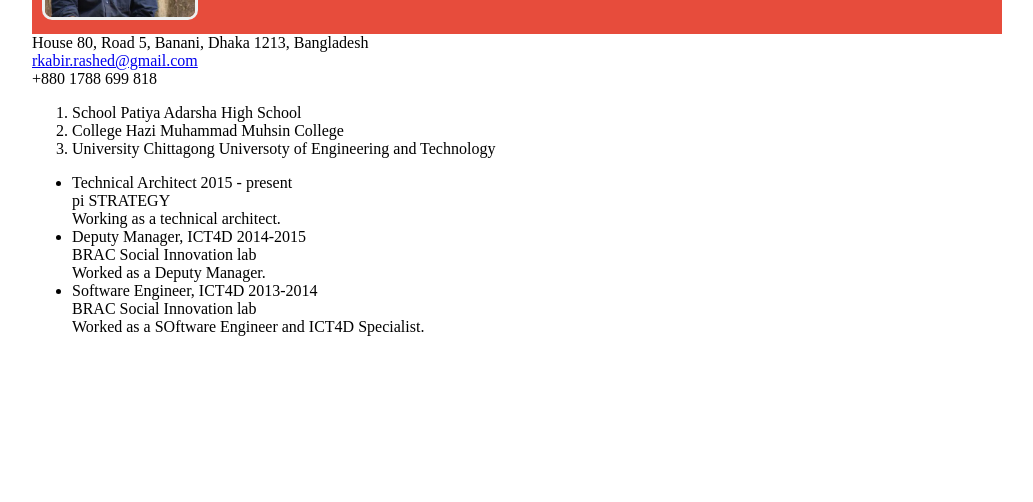
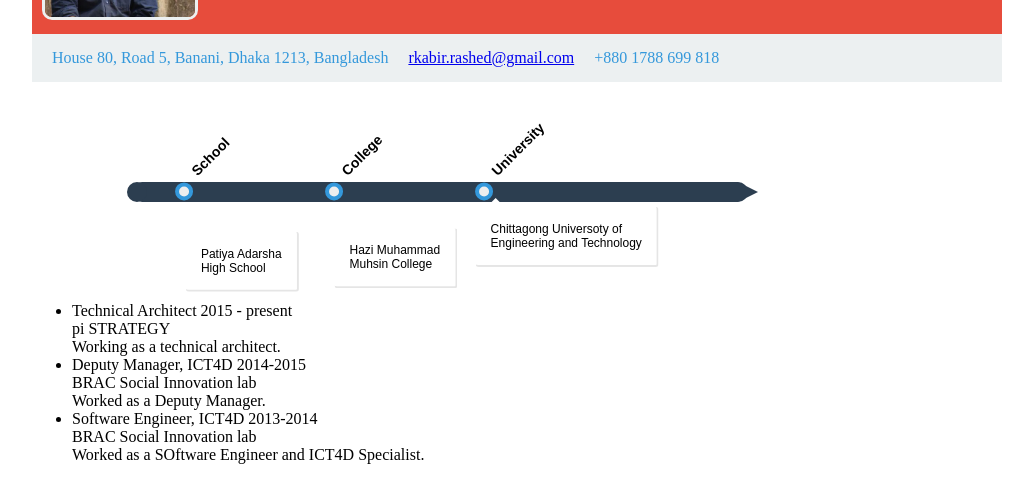
Before and after one commit to ekush/korobi, a plain HTML site: page index.html in a window 1280 px wide. Shown: the part 154-656 px from the top of the page, without its empty margins (128-1161 px from the left). Drawn offline with Linux system fonts and the light colour scheme.

Commit message:
started working on the timeline

```diff
--- a/css/main.css
+++ b/css/main.css
@@ -67,3 +67,117 @@ p.location {
 	padding-left: 5px;
 	margin-top: 0px;
 }
+
+.contacts-section {
+	width: 100%;
+	height: auto;
+	background-color: #ECF0F1;
+	padding: 10px 0px 10px 10px;
+	position: relative;
+	min-height: 10px;
+	overflow: hidden;
+	color: #3498DB;
+}
+
+.address, .email, .mobile {
+	float: left;
+	padding: 5px 10px 5px 10px;
+}
+
+ol.education-timeline {
+	position: relative;
+	display: block;
+	margin: 100px;
+	height: 20px;
+	background: #2C3E50;
+	border-radius: 10px;
+	width: 60%;
+}
+
+ol.education-timeline::before,
+ol.education-timeline::after {
+	content: "";
+	position: absolute;
+	display: block;
+	width: 0;
+	height: 0;
+  border-radius: 10px;
+	border: 10px solid #2C3E50;
+}
+ol.education-timeline::before {
+	left: -5px;
+}
+ol.education-timeline::after {
+	right: -10px;
+	border: 10px solid transparent;
+	border-right: 0;
+	border-left: 20px solid #2C3E50;
+  border-radius: 2px;
+}
+
+ol.education-timeline li {
+	position: relative;
+	top: -70px;
+	display: inline-block;
+	float: left;
+	width: 150px;
+	transform: rotate(-45deg);
+	font: bold 14px arial;
+}
+ol.education-timeline li::before {
+	content: "";
+	position: absolute;
+	top: 5px;
+	left: -29px;
+	display: block;
+	width: 10px;
+	height: 10px;
+	border: 4px solid #3498DB;
+	border-radius: 10px;
+	background: #eee;
+}
+
+ol.education-timeline  .details {
+	position: absolute;
+	left: -85px;
+	top: 75px;
+	padding: 15px;
+	border-radius: 3px;
+	border-right: 2px solid rgba(0,0,0,.1);
+	border-bottom: 2px solid rgba(0,0,0,.1);
+	transform: rotate(45deg);
+	font: 12px arial;
+	background: #fff;
+}
+
+ol.education-timeline  .details::before {
+	content: "";
+	position: absolute;
+	left: 10px;
+	top: -9px;
+	display: block;
+	width: 0;
+	height: 0;
+	border: 10px solid transparent;
+	border-bottom-color: #fff;
+	border-top: 0;
+}
+
+ol.education-timeline  li:hover {
+	cursor: pointer;
+  color: #28e;
+}
+
+ol.education-timeline li:hover::before {
+	top: 1px;
+	left: -31px;
+	width: 8px;
+	height: 8px;
+	border-width: 5px;
+	border-color: #28e;
+}
+
+ol.education-timeline li:hover .details {
+	display: block;
+  color: #444;
+}
--- a/index.html
+++ b/index.html
@@ -41,9 +41,9 @@
 
 			<div class="education"> <!-- education section -->
 				<ol class="education-timeline">
-					<li>School <span class="details">Patiya Adarsha High School</span></li>
-					<li>College <span>Hazi Muhammad Muhsin College</span></li>
-					<li>University <span>Chittagong Universoty of Engineering and Technology</span></li>
+					<li>School <span class="details">Patiya Adarsha <br>High School</span></li>
+					<li>College <span class="details">Hazi Muhammad <br>Muhsin College</span></li>
+					<li>University <span class="details">Chittagong Universoty of <br>Engineering and Technology</span></li>
 				</ol>
 			</div> <!-- education section ends -->
 
```
